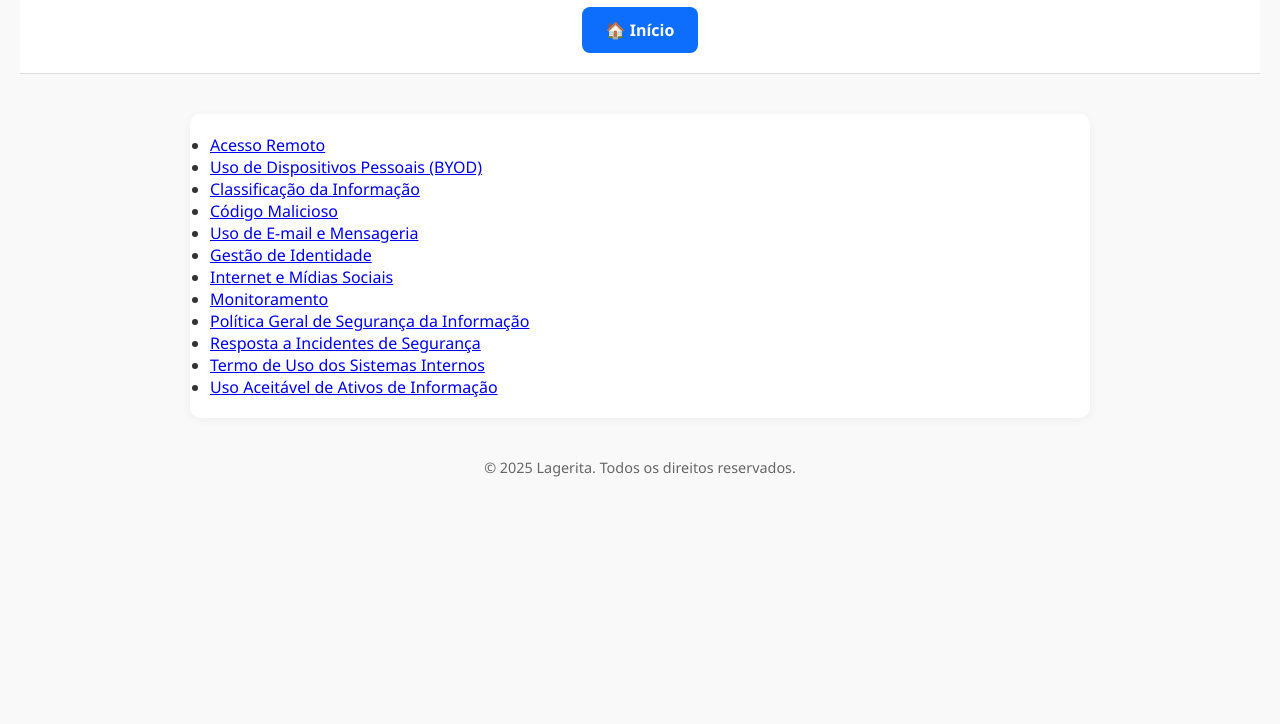
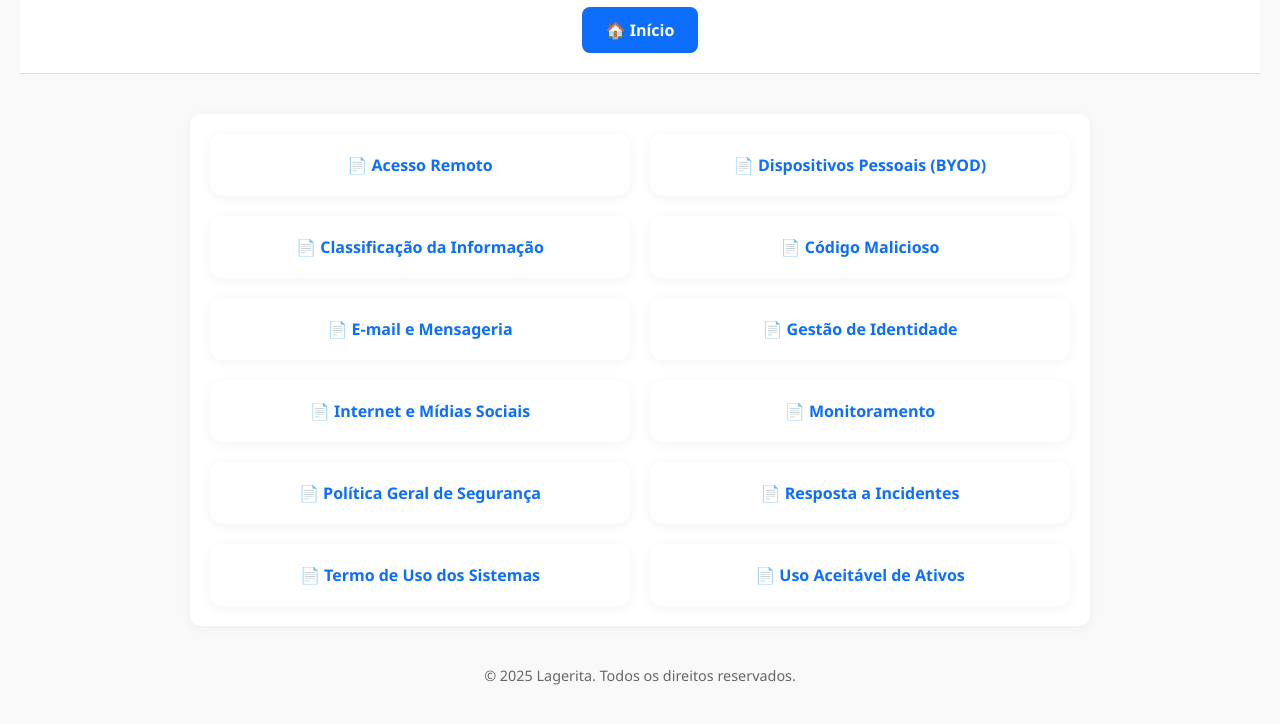
Before and after one commit to Cauams19/LageritaWebPage, a plain HTML site: page politica_seguranca.html in a window 1280 px wide. Shown: the part 62-786 px from the top of the page. Drawn offline with Linux system fonts and the light colour scheme.

Commit message:
Estilizando página de política de segurança

```diff
--- /dev/null
+++ b/politica_seguranca.css
@@ -0,0 +1,33 @@
+.pdf-grid {
+    display: grid;
+    grid-template-columns: repeat(auto-fit, minmax(280px, 1fr));
+    gap: 20px;
+    margin-top: 30px;
+}
+
+.card-pdf {
+    background-color: white;
+    padding: 20px;
+    border-radius: 12px;
+    box-shadow: 0 2px 12px rgba(0, 0, 0, 0.05);
+    transition: transform 0.2s, box-shadow 0.2s;
+    text-align: center;
+}
+
+.card-pdf:hover {
+    transform: translateY(-4px);
+    box-shadow: 0 6px 20px rgba(0, 0, 0, 0.1);
+}
+
+.card-pdf a {
+    color: #0d6efd;
+    font-weight: bold;
+    text-decoration: none;
+    font-size: 1rem;
+    display: inline-block;
+    width: 100%;
+}
+
+.card-pdf a:hover {
+    text-decoration: underline;
+}
--- a/politica_seguranca.html
+++ b/politica_seguranca.html
@@ -5,6 +5,7 @@
   <meta name="viewport" content="width=device-width, initial-scale=1.0">
   <title>Política de Segurança da Informação – Lagerita</title>
   <link rel="stylesheet" href="style.css">
+  <link rel="stylesheet" href="politica_seguranca.css">
 </head>
 <body>
   <header>
@@ -15,33 +16,19 @@
   </header>
 
   <main>
-    <section>
-      <ul>
-        <li><a href="pdfs/politica_segurancaPDF/033 LAGERITA-Acesso-Remoto-R1 - Entrega.pdf" target="_blank">Acesso Remoto</a></li>
-
-        <li><a href="pdfs/politica_segurancaPDF/033 LAGERITA-BYOD-R1 - Entrega.pdf" target="_blank">Uso de Dispositivos Pessoais (BYOD)</a></li>
-
-        <li><a href="pdfs/politica_segurancaPDF/033 LAGERITA-Classificacao-Informacao-R1 - Entrega.pdf" target="_blank">Classificação da Informação</a></li>
-
-        <li><a href="pdfs/politica_segurancaPDF/033 LAGERITA-Cod-Maliciosos-R1 - Entrega.pdf" target="_blank">Código Malicioso</a></li>
-
-        <li><a href="pdfs/politica_segurancaPDF/033 LAGERITA-E-MAIL-e-IM-R1 - Entrega.pdf" target="_blank">Uso de E-mail e Mensageria</a></li>
-
-        <li><a href="pdfs/politica_segurancaPDF/033 LAGERITA-Gestao-Identidade-R1 - Entrega.pdf" target="_blank">Gestão de Identidade</a></li>
-
-        <li><a href="pdfs/politica_segurancaPDF/033 LAGERITA-Internet-e-Midias-Sociais-R1 - Entrega.pdf" target="_blank">Internet e Mídias Sociais</a></li>
-
-        <li><a href="pdfs/politica_segurancaPDF/033_LageritaMonitoramento-R1 - Entrega.pdf" target="_blank">Monitoramento</a></li>
-
-        <li><a href="pdfs/politica_segurancaPDF/033 LAGERITA-PGSI-R1 - Entrega.pdf" target="_blank">Política Geral de Segurança da Informação</a></li>
-
-        <li><a href="pdfs/politica_segurancaPDF/033 LAGERITA-Resposta-a-incidente-R1 - Entrega.pdf" target="_blank">Resposta a Incidentes de Segurança</a></li>
-
-        <li><a href="pdfs/politica_segurancaPDF/033 LAGERITA-TUSI-R1 - Entrega.pdf" target="_blank">Termo de Uso dos Sistemas Internos</a></li>
-
-        <li><a href="pdfs/politica_segurancaPDF/033 LAGERITA-Uso-Aceitavel-Ativos-Informacao-R1 - Entrega.pdf" target="_blank">Uso Aceitável de Ativos de Informação</a></li>
-
-      </ul>
+    <section class="pdf-grid">
+      <div class="card-pdf"><a href="pdfs/politica_segurancaPDF/033 LAGERITA-Acesso-Remoto-R1 - Entrega.pdf" target="_blank">📄 Acesso Remoto</a></div>
+      <div class="card-pdf"><a href="pdfs/politica_segurancaPDF/033 LAGERITA-BYOD-R1 - Entrega.pdf" target="_blank">📄 Dispositivos Pessoais (BYOD)</a></div>
+      <div class="card-pdf"><a href="pdfs/politica_segurancaPDF/033 LAGERITA-Classificacao-Informacao-R1 - Entrega.pdf" target="_blank">📄 Classificação da Informação</a></div>
+      <div class="card-pdf"><a href="pdfs/politica_segurancaPDF/033 LAGERITA-Cod-Maliciosos-R1 - Entrega.pdf" target="_blank">📄 Código Malicioso</a></div>
+      <div class="card-pdf"><a href="pdfs/politica_segurancaPDF/033 LAGERITA-E-MAIL-e-IM-R1 - Entrega.pdf" target="_blank">📄 E-mail e Mensageria</a></div>
+      <div class="card-pdf"><a href="pdfs/politica_segurancaPDF/033 LAGERITA-Gestao-Identidade-R1 - Entrega.pdf" target="_blank">📄 Gestão de Identidade</a></div>
+      <div class="card-pdf"><a href="pdfs/politica_segurancaPDF/033 LAGERITA-Internet-e-Midias-Sociais-R1 - Entrega.pdf" target="_blank">📄 Internet e Mídias Sociais</a></div>
+      <div class="card-pdf"><a href="pdfs/politica_segurancaPDF/033_LageritaMonitoramento-R1 - Entrega.pdf" target="_blank">📄 Monitoramento</a></div>
+      <div class="card-pdf"><a href="pdfs/politica_segurancaPDF/033 LAGERITA-PGSI-R1 - Entrega.pdf" target="_blank">📄 Política Geral de Segurança</a></div>
+      <div class="card-pdf"><a href="pdfs/politica_segurancaPDF/033 LAGERITA-Resposta-a-incidente-R1 - Entrega.pdf" target="_blank">📄 Resposta a Incidentes</a></div>
+      <div class="card-pdf"><a href="pdfs/politica_segurancaPDF/033 LAGERITA-TUSI-R1 - Entrega.pdf" target="_blank">📄 Termo de Uso dos Sistemas</a></div>
+      <div class="card-pdf"><a href="pdfs/politica_segurancaPDF/033 LAGERITA-Uso-Aceitavel-Ativos-Informacao-R1 - Entrega.pdf" target="_blank">📄 Uso Aceitável de Ativos</a></div>
     </section>
   </main>
 
```
Also changed, not shown: style.css (line endings or trailing spaces).
